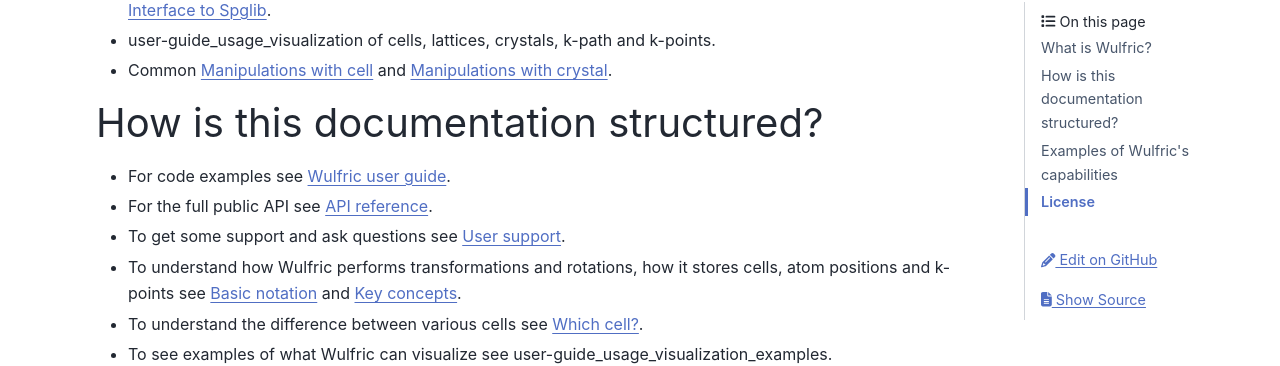
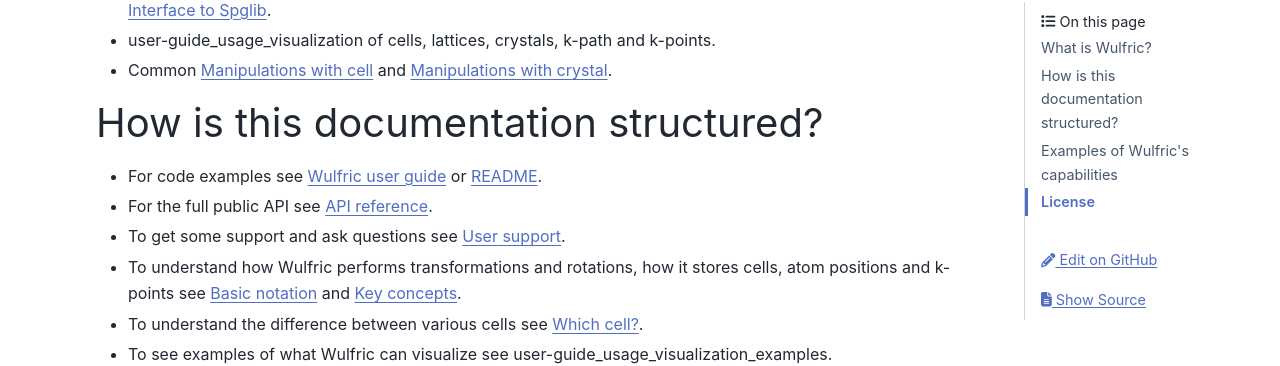
Before and after one commit to adrybakov/wulfric, a Sphinx documentation site: the page built from docs/source/index.rst, in a window 1280 px wide and 900 px high, scrolled down 480 px. Shown: the part 94-460 px from the top of the window. Built offline with Sphinx 7.4.7 and the PyData theme 0.15.4, drawn with Linux system fonts in a browser that asks for light colours; pages that are not in the unit, such as notebooks, are missing from menus.

Commit message:
Update index page

```diff
--- a/docs/source/conf.py
+++ b/docs/source/conf.py
@@ -190,6 +190,7 @@
 # https://docutils.sourceforge.io/docs/ref/rst/directives.html#directives-for-substitution-definitions
 # Usage: |Python|_
 custom_links = {
+    "README": ("README", "https://github.com/adrybakov/wulfric#quick-example"),
     "Author": ("author", "https://adrybakov.com"),
     "ANSI": ("ANSI", "https://en.wikipedia.org/wiki/ANSI_escape_code"),
     "projwfc": ("projwfc.x", "https://www.quantum-espresso.org/Doc/INPUT_PROJWFC.html"),
--- a/docs/source/index.rst
+++ b/docs/source/index.rst
@@ -59,7 +59,7 @@
 How is this documentation structured?
 *************************************
 
-*   For code examples see :ref:`user-guide`.
+*   For code examples see :ref:`user-guide` or |README|_.
 *   For the full public API see :ref:`api`.
 *   To get some support and ask questions see :ref:`user-support`.
 *   To understand how Wulfric performs transformations and rotations, how it stores cells,
```
